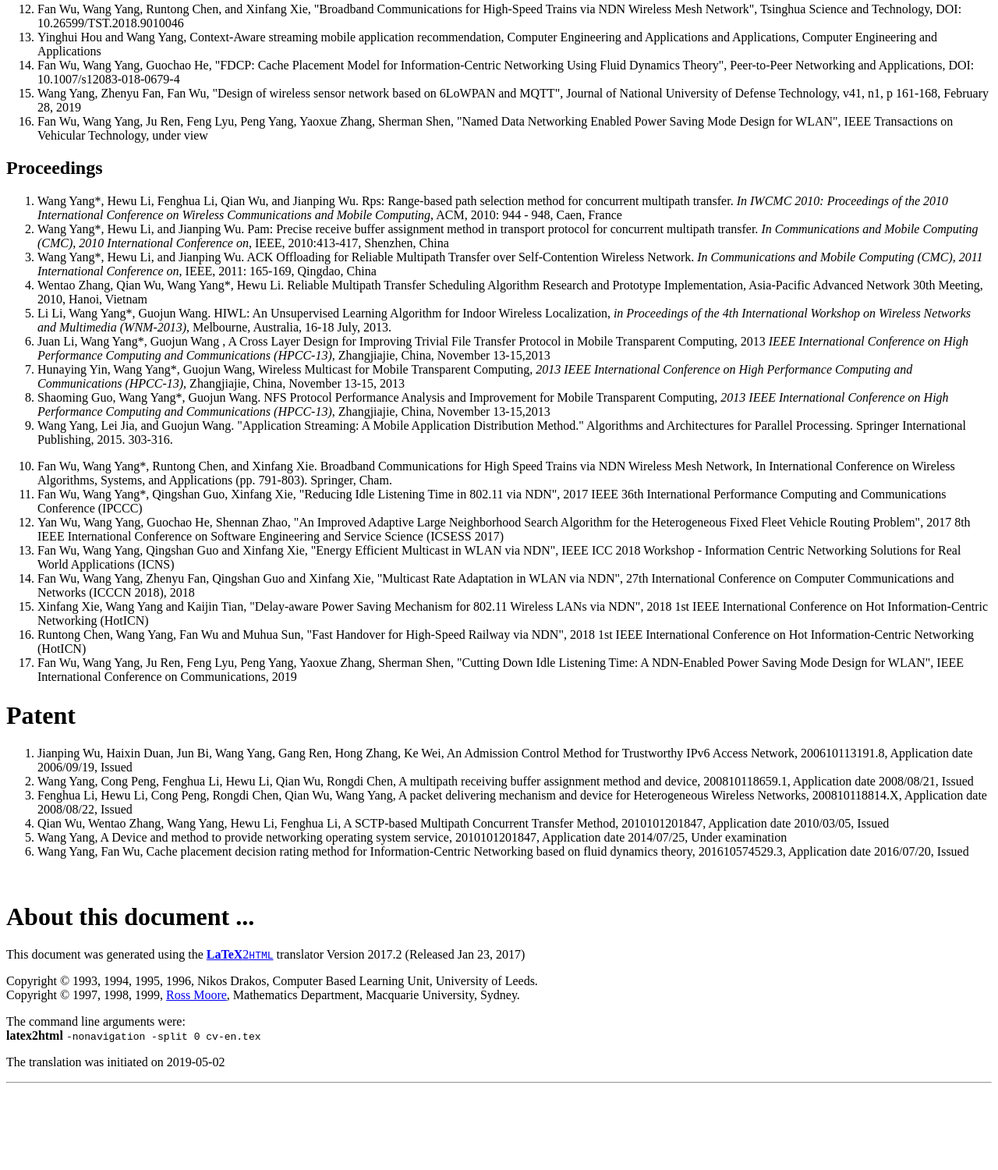
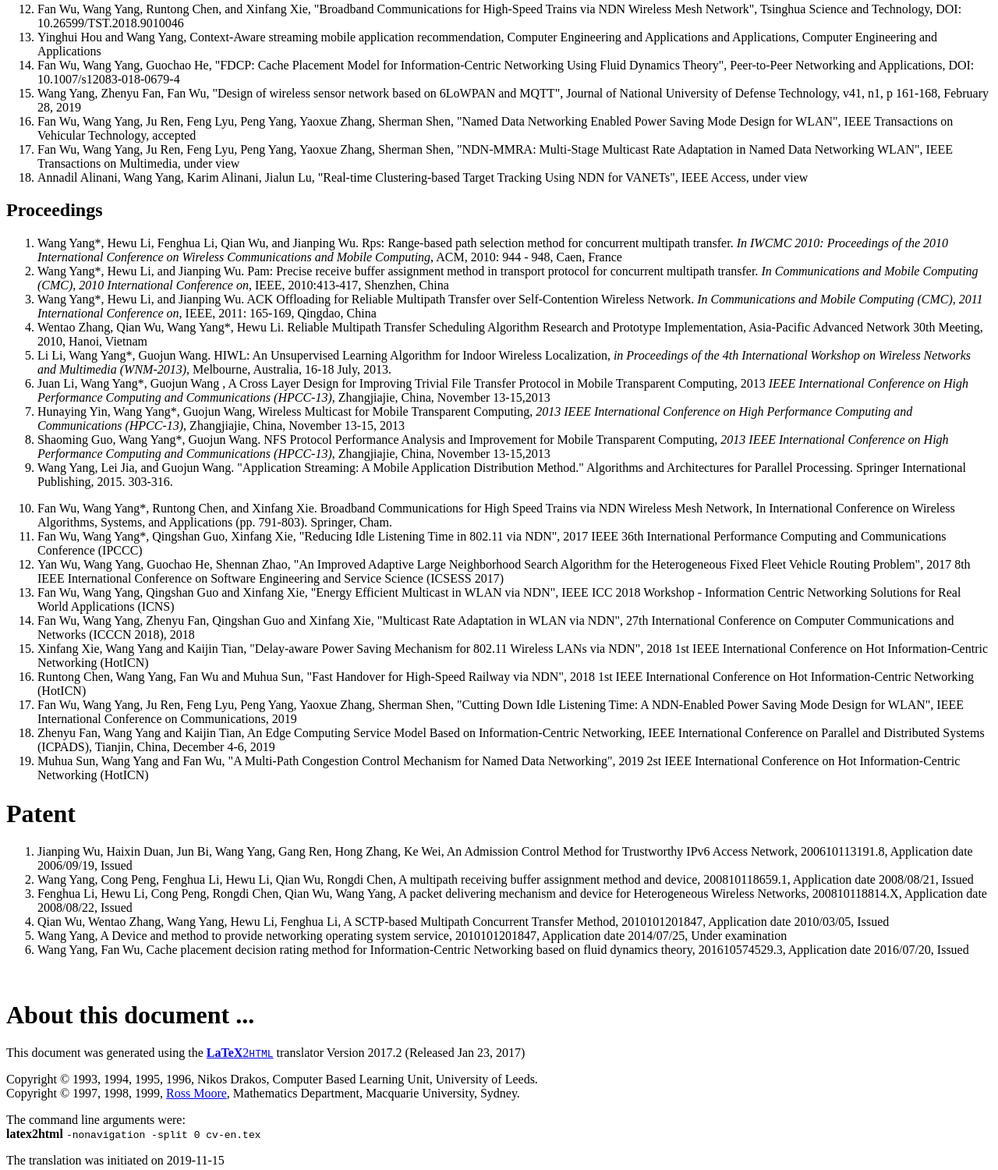
Before and after one commit to xxyangwang/xxyangwang.github.io, a plain HTML site: page cv-en.html in a window 1280 px wide. Shown: the part 1164-2664 px from the top of the page at 78% size. Before the commit the page ends 2561 px from the top, so only its background shows below. Drawn offline with Linux system fonts and the light colour scheme.

Commit message:
update resume

```diff
--- a/cv-en.html
+++ b/cv-en.html
@@ -152,7 +152,13 @@ and Applications, Computer Engineering and Applications
 </LI>
 <LI>Wang Yang, Zhenyu Fan, Fan Wu, "Design of wireless sensor network based on 6LoWPAN and MQTT", Journal of National University of Defense Technology, v41, n1, p 161-168, February 28, 2019
 </LI>
-<LI>Fan Wu, Wang Yang, Ju Ren, Feng Lyu, Peng Yang, Yaoxue Zhang, Sherman Shen, "Named Data Networking Enabled Power Saving Mode Design for WLAN", IEEE Transactions on Vehicular Technology, under view
+<LI>Fan Wu, Wang Yang, Ju Ren, Feng Lyu, Peng Yang, Yaoxue Zhang, Sherman Shen, "Named Data Networking Enabled Power Saving Mode Design for WLAN", IEEE Transactions on Vehicular Technology, accepted
+</LI>
+<LI>Fan Wu, Wang Yang, Ju Ren, Feng Lyu, Peng Yang, Yaoxue Zhang, Sherman Shen, "NDN-MMRA: Multi-Stage Multicast Rate Adaptation in Named Data Networking WLAN", IEEE Transactions on Multimedia, under view
+</LI>
+<LI>Annadil Alinani, Wang Yang, Karim Alinani, Jialun Lu, "Real-time Clustering-based Target Tracking Using NDN for VANETs", IEEE Access, under view
+
+<P>
 </LI>
 </OL>
 
@@ -200,8 +206,10 @@ Proceedings</A>
 <LI>Runtong Chen, Wang Yang, Fan Wu and Muhua Sun, "Fast Handover for High-Speed Railway via NDN", 2018 1st IEEE International Conference on Hot Information-Centric Networking (HotICN)
 </LI>
 <LI>Fan Wu, Wang Yang, Ju Ren, Feng Lyu, Peng Yang, Yaoxue Zhang, Sherman Shen, "Cutting Down Idle Listening Time: A NDN-Enabled Power Saving Mode Design for WLAN", IEEE International Conference on Communications, 2019
-
-<P>
+</LI>
+<LI>Zhenyu Fan, Wang Yang and Kaijin Tian, An Edge Computing Service Model Based on Information-Centric Networking, IEEE International Conference on Parallel and Distributed Systems (ICPADS), Tianjin, China, December 4-6, 2019
+</LI>
+<LI>Muhua Sun, Wang Yang and Fan Wu, "A Multi-Path Congestion Control Mechanism for Named Data Networking", 2019 2st IEEE International Conference on Hot Information-Centric Networking (HotICN)
 </LI>
 </OL>
 
@@ -255,7 +263,7 @@ Mathematics Department, Macquarie University, Sydney.
 The command line arguments were: <BR>
  <STRONG>latex2html</STRONG> <TT>-nonavigation -split 0 cv-en.tex</TT>
 <P>
-The translation was initiated on 2019-05-02
+The translation was initiated on 2019-11-15
 <BR><HR>
 
 </BODY>
```
Also changed, not shown: cv-cn.html (+10 -4 lines), index_withoutframe.html (+1 -1 lines).
